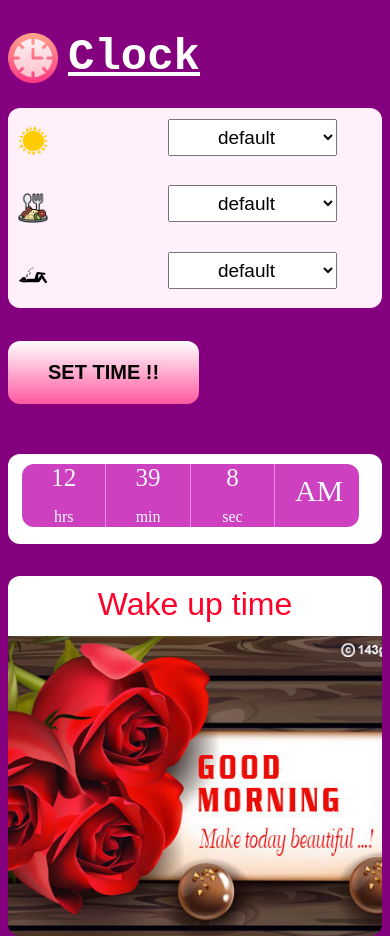
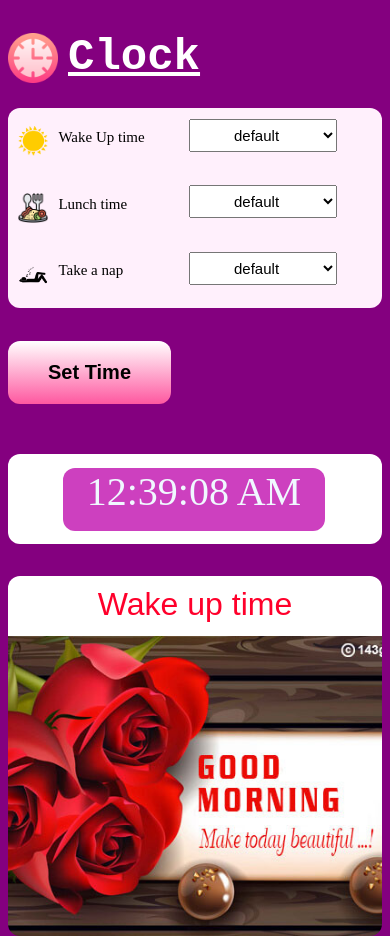
Before and after one commit to arwajkhan/clock-project, a plain HTML site: page index.html in a window 390 px wide. Drawn offline with Linux system fonts and the light colour scheme.

Commit message:
Add files via upload

```diff
--- a/clock.css
+++ b/clock.css
@@ -64,10 +64,10 @@
 }
 
 label {
-      font-size: 21px;
+    font-size: 17px;
     position: relative;
     top: 30%;
-      right: -16%;
+    right: -12%;
 }
 
 select {
@@ -76,7 +76,7 @@
     position: relative;
     top: 16%;
     margin: 0px 18px;
-      font-size: 19px;
+    /* font-size: 16px; */
     text-align: center;
 }
 
@@ -175,9 +175,9 @@
     background-color: coral;
 }
 
-.h-m-s {
+#clock {
     height: 63px;
-      margin: auto;
+    /* margin: auto; */
     background-color: rgb(205, 64, 191);
 
     position: absolute;
@@ -190,6 +190,7 @@
     text-align: center;
     width: 30%;
     color: aliceblue;
+    font-size: 40px;
 }
 
 .div1 {
@@ -249,26 +250,30 @@
           margin-top: 50px;
     }
 
-      .h-m-s {
-            margin-left: 80px;
+    #clock {
+          /* margin-left: 80px; */
           width: 80%;
     }
 }
 
 @media (max-width:460px) {
     label {
-            display: none;
+          /* display: none; */
+          font-size: 15px;
     }
 
     select {
-            width: 50%;
+          width: 44%;
+          font-size: 15px;
+
     }
 
-      .h-m-s {
-            top: 10px;
+    #clock {
+        top: 14px;
         margin-left: 14px;
-            width: 90%;
+        width: 70%;
         position: relative;
+        left: 41px;
     }
 
     #time-h {
--- a/clock.js
+++ b/clock.js
@@ -1,33 +1,35 @@
-function clock() {
+function currentTime() {
+    let date = new Date();
+    let hh = date.getHours();
+    let mm = date.getMinutes();
+    let ss = date.getSeconds();
+    let session = "AM";
 
+    if(hh == 0){
+        hh = 12;
+    }
+    if(hh > 12){
+        hh = hh - 12;
+        session = "PM";
+     }
 
-    var hours = document.getElementById("hours");
-    var minutes = document.getElementById("minutes");
-    var seconds = document.getElementById("seconds");
-    var am = document.getElementById("am");
-    var time = new Date();
-    var a = time.getHours();
-    var b = time.getMinutes();
-    var c = time.getSeconds();
+     hh = (hh < 10) ? "0" + hh : hh;
+     mm = (mm < 10) ? "0" + mm : mm;
+     ss = (ss < 10) ? "0" + ss : ss;
 
+     let time = hh + ":" + mm + ":" + ss + " " + session;
 
-
-    hours.innerHTML = a;
-    minutes.innerHTML = b;
-    seconds.innerHTML = c;
-
-
-}
-
-setInterval(clock, 1000);
-
+    document.getElementById("clock").innerText = time;
+    let t = setTimeout(function(){ currentTime() }, 1000);
+  }
+  currentTime();
 
 
 
 function setTime() {
     var i = document.getElementById("morning").value;
-    var hr = new Date().getTime();
- if(i == hr){
+    var clock = new Date().getTime();
+ if(i == clock){
     document.getElementById("content").innerHTML = "let's have some breakfast";
     document.getElementById("img-container").style.backgroundImage= "url(./images/bf.jpg)";
  }
@@ -40,9 +42,8 @@
 
 
 function setTime() {
-    var i = document.getElementById("day").value;
-    var hr = new Date().getTime();
- if(i == hr){
+
+ if(i == clock){
     document.getElementById("content").innerHTML = "let's have some lunch";
     document.getElementById("img-container").style.backgroundImage= "url(./images/lunch.jpg)";
  }
@@ -57,7 +58,7 @@
 function setTime() {
     var i = document.getElementById("night").value;
     var hr = new Date().getTime();
- if(i == hr){
+ if(i == clock){
     document.getElementById("content").innerHTML = "Let's take a nap";
     document.getElementById("img-container").style.backgroundImage= "url(./images/sleep.png)";
  }
--- a/index.html
+++ b/index.html
@@ -114,7 +114,7 @@
                 </div>
             </div>
             <div class="time">
-                <button class="set-time" onclick="setTime()">SET TIME !!</button>
+                <button class="set-time" onclick="setTime()">Set Time</button>
             </div>
 
         </div>
@@ -123,25 +123,7 @@
         <div class="right-container">
 
             <div class="top-time">
-                <span id="time-h">TIME</span>
-                <div class="h-m-s">
-                    <div class="div1">
-                        <span id="hours">00</span>
-                        <p>hrs</p>
-                    </div>
-                    <div class="div2">
-                        <span id="minutes">00</span>
-                        <p>min</p>
-                    </div>
-                    <div class="div3">
-                        <span id="seconds">00</span>
-                        <p>sec</p>
-                    </div>
-                    <div class="div4">
-                        <span id="am">AM</span>
-                    </div>
-                </div>
-
+                <div id = "clock" onload="currentTime()"></div>
             </div>
 
             <div class="change-cnt">
```
Lines whose indentation alone changed are shown as unchanged.
